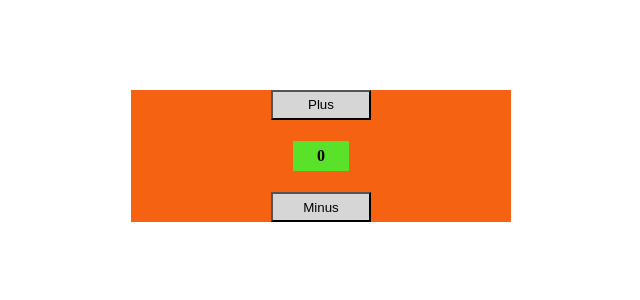
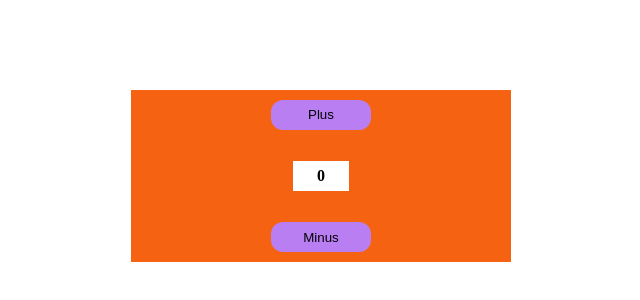
Before and after one commit to Nurain-Ansari/javascript, a plain HTML site: page increment-decrement.html in a window 1280 px wide. Shown: the part 138-438 px from the top of the page, without its empty margins (319-959 px from the left). Drawn offline with Linux system fonts and the light colour scheme.

Commit message:
changes style

```diff
--- a/increment-decrement.html
+++ b/increment-decrement.html
@@ -20,7 +20,7 @@
 h4#count {
     width: 56px;
     height: 30px;
-    background-color: #5ae22b;
+    background-color: #fff;
     display: flex;
     align-content: center;
     justify-content: center;
@@ -28,9 +28,12 @@ h4#count {
     flex-direction: row;
 }
 button {
-    background-color: #d7d6d6;
+    background-color: #ba7ef3;
     height: 30px;
     width: 100px;
+    border-radius: 12px;
+    border: 0px;
+    margin: 10px 0 10px 0;
 }
 </style>
 
```
